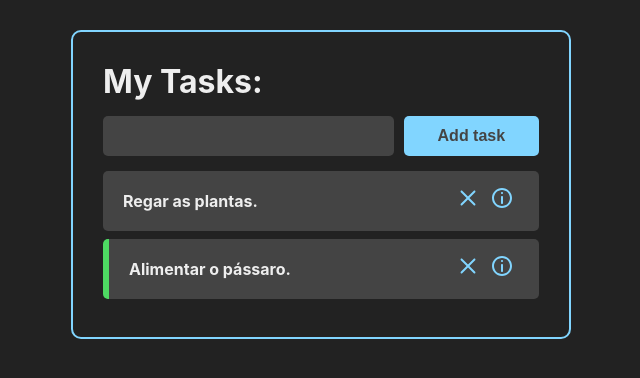
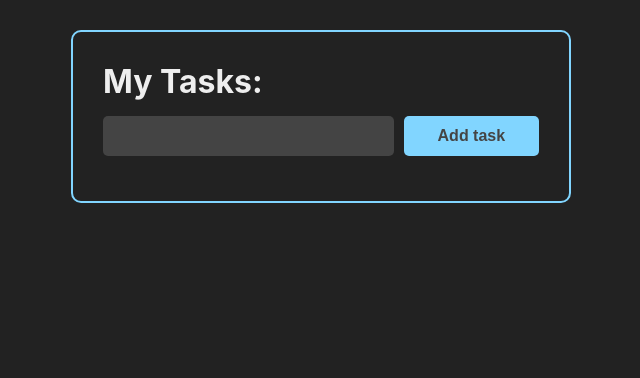
Before and after one commit to fabiolameira/ToDoList, a React (Create React App) app in the folder app/: page / in a window 1280 px wide. Shown: the top 378 px of the page, without its empty margins (319-959 px from the left). Built offline with nearby package versions, Linux system fonts and the light colour scheme.

Commit message:
feat: Addin db.json to fake RestServer

```diff
--- a/app/src/pages/TasksPage.jsx
+++ b/app/src/pages/TasksPage.jsx
@@ -4,18 +4,7 @@ import AddTask from "../components/AddTask"
 import Tasks from "../components/Tasks"
 
 const TasksPage = () => {
-	const [tasks, setTasks] = useState([
-		{
-			id: "1",
-			title: "Regar as plantas.",
-			completed: false,
-		},
-		{
-			id: "2",
-			title: "Alimentar o pássaro.",
-			completed: true,
-		},
-	])
+	const [tasks, setTasks] = useState([])
 
 	const handleAddTask = (taskTitle) => {
 		const newTasks = [
```
Also changed, not shown: 1 other file (tests, documents, lock files or other folders).
